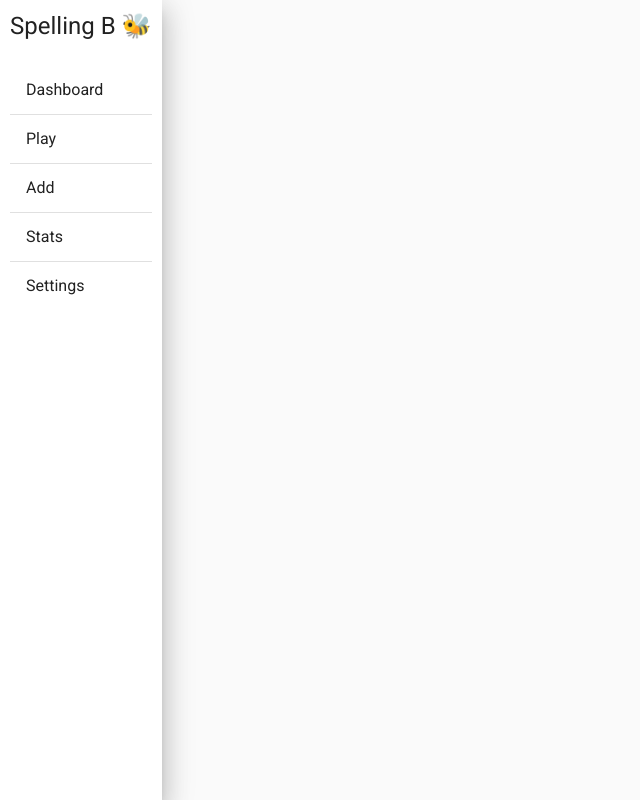
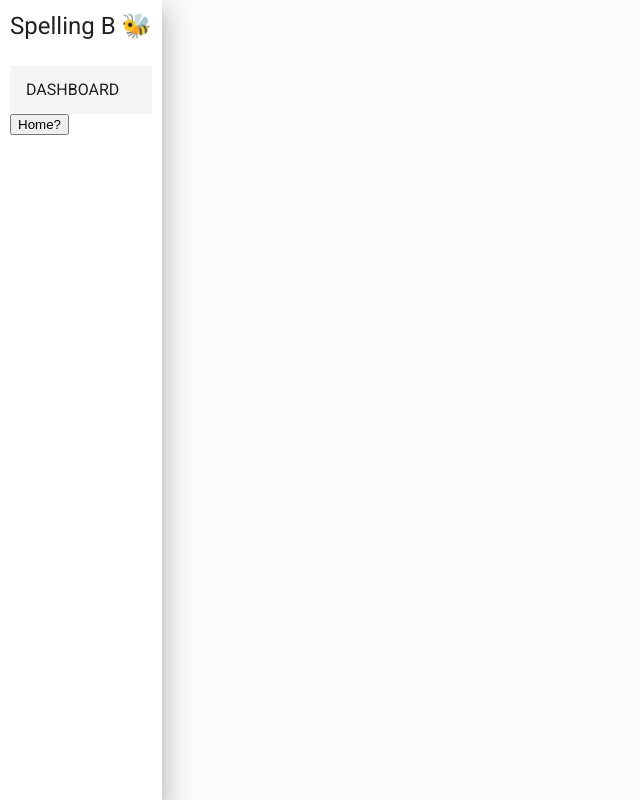
Before and after one commit to canikwe/spellingB-client, an Angular app: page / in a window 1280 px wide. Shown: the whole page, without its empty margins (0-640 px from the left). Built offline with nearby package versions, Linux system fonts and the light colour scheme.

Commit message:
✨ side bar route navigation working for dashboard

```diff
--- a/src/app/main/side-bar/side-bar.component.html
+++ b/src/app/main/side-bar/side-bar.component.html
@@ -1,17 +1,12 @@
 <aside id='main-aside'>
   <h1>Spelling B 🐝</h1>
 
-  <mat-list>
-    <mat-list-item>Dashboard</mat-list-item>
-    <mat-divider></mat-divider>
-    <mat-list-item>Play</mat-list-item>
-    <mat-divider></mat-divider>
-    <mat-list-item>Add</mat-list-item>
-    <mat-divider></mat-divider>
-    <mat-list-item>Stats</mat-list-item>
-    <mat-divider></mat-divider>
-    <mat-list-item>Settings</mat-list-item>
-  </mat-list>
+  <mat-selection-list [multiple]="false">
+    <mat-list-option *ngFor="let route of sideBarRoutes" [routerLink]="['/' + route]" [value]="route"
+      [selected]="router.url === '/' + route">
+      {{route | uppercase}}
+    </mat-list-option>
+  </mat-selection-list>
+
+  <button mat-raised-button [routerLink]="['/']">Home?</button>
 </aside>
-
-<!-- <button mat-raised-button (click)="handleSideBarClick()">Toggle drawer</button> -->
--- a/src/app/main/side-bar/side-bar.component.ts
+++ b/src/app/main/side-bar/side-bar.component.ts
@@ -1,4 +1,5 @@
 import { Component, EventEmitter, Input, OnInit, Output } from '@angular/core';
+import { ActivatedRoute, Router } from '@angular/router';
 
 @Component({
   selector: 'app-side-bar',
@@ -9,7 +10,11 @@ export class SideBarComponent implements OnInit {
   @Input() isSideBarOpen: boolean;
   @Output('toggleSideBar') toggleSideBar = new EventEmitter();
 
-  constructor() {}
+  constructor(public router: Router) {}
+  activeRoute: string;
+  sideBarRoutes: string[] = [
+    'dashboard' /**'play', 'add', 'stats', 'settings' */,
+  ];
 
   ngOnInit(): void {}
 
```
